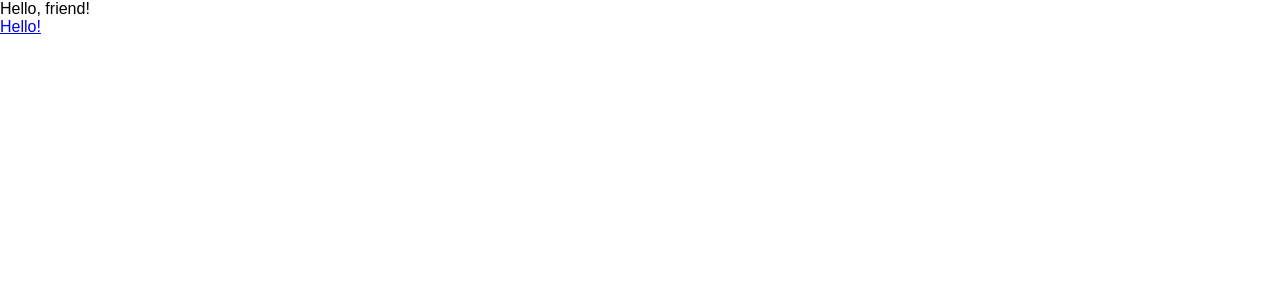
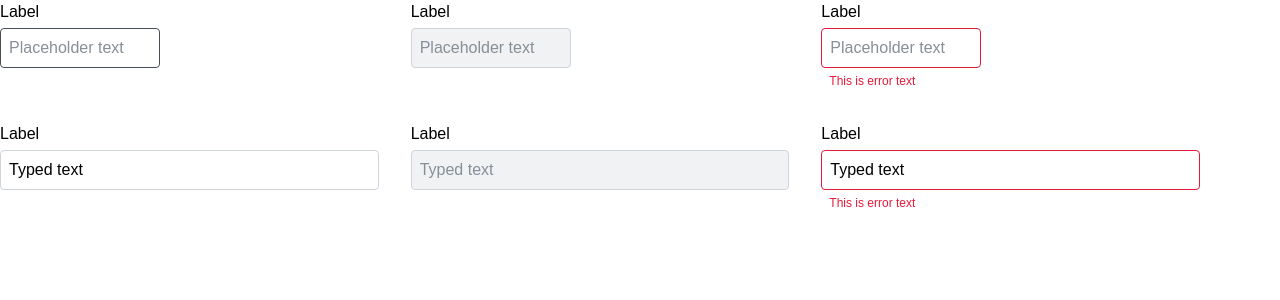
Before and after one commit to CodectiveOrg/recipes, a React (Vite) app: page / in a window 1280 px wide. Shown: the top 300 px of the page. Built offline with nearby package versions, Linux system fonts and the light colour scheme.

Commit message:
[REFACTOR] text input component

```diff
--- a/src/components/text-input/text-input.component.tsx
+++ b/src/components/text-input/text-input.component.tsx
@@ -1,4 +1,4 @@
-import { type ComponentPropsWithRef, type ReactNode, useId } from "react";
+import { type ComponentPropsWithRef, type ReactNode } from "react";
 
 import clsx from "clsx";
 
@@ -6,29 +6,31 @@ import styles from "./text-input.module.css";
 
 type Props = ComponentPropsWithRef<"input"> & {
   label: string;
-  size?: "default" | "large";
-  error?: boolean;
-  errorText?: string;
+  fullwidth?: boolean;
+  error?: boolean | string | null;
 };
 
 export default function TextInputComponent({
-  ref,
   label,
-  error = false,
-  errorText = "This is error text",
+  fullwidth = false,
+  error = null,
   className,
   ...otherProps
 }: Props): ReactNode {
-  const fallbackId = useId();
-  const id = otherProps.id || fallbackId;
-
-  const placeholder = otherProps.placeholder || " ";
-
   return (
-    <div className={clsx(styles.input, className)}>
-      <label htmlFor={id}>{label}</label>
-      <input id={id} ref={ref} placeholder={placeholder} {...otherProps} />
-      {error && <p>{errorText}</p>}
-    </div>
+    <label
+      className={clsx(
+        styles["text-input"],
+        fullwidth && styles.fullwidth,
+        error && styles.error,
+        className,
+      )}
+    >
+      <span className={styles.label}>{label}</span>
+      <input {...otherProps} />
+      {error && typeof error === "string" && (
+        <span className={styles.error}>{error}</span>
+      )}
+    </label>
   );
 }
--- a/src/components/text-input/text-input.module.css
+++ b/src/components/text-input/text-input.module.css
@@ -1,36 +1,27 @@
-.input {
+.text-input {
   display: grid;
-  gap: 0.5rem;
+  gap: 0.25rem;
+
+  inline-size: 10rem;
 
   font-size: 1rem;
   font-weight: 400;
+
+  line-height: 1.5;
 
   input {
     background-color: hsl(0deg 0% 100% / 100%);
 
     block-size: 2.5rem;
-    inline-size: 10rem;
+    inline-size: 100%;
 
     padding: 0.5rem;
 
     border: 1px solid hsl(210deg 14% 83% / 100%);
     border-radius: 0.25rem;
 
-    line-height: 1.5rem;
-
-    &.large {
-      inline-size: 16rem;
-    }
-
-    &.error {
-      border-color: hsl(350deg 80% 50% / 100%);
-    }
-
-    &:disabled {
-      background-color: hsl(210deg 17% 95% / 100%);
+    &::placeholder {
       color: hsl(210deg 7% 56% / 100%);
-
-      border-color: hsl(210deg 14% 83% / 100%);
     }
 
     &:hover {
@@ -41,12 +32,29 @@
       border: 2px solid hsl(0deg 0% 0% / 100%);
     }
 
-    + p {
-      color: hsl(350deg 80% 50% / 100%);
+    &:disabled {
+      background-color: hsl(210deg 17% 95% / 100%);
+      color: hsl(210deg 7% 56% / 100%);
 
-      padding-inline-start: 0.5rem;
+      border-color: hsl(210deg 14% 83% / 100%);
+    }
+  }
 
-      font-size: 0.75rem;
+  &.fullwidth {
+    inline-size: 100%;
+  }
+
+  .error {
+    color: hsl(350deg 80% 50% / 100%);
+
+    padding-inline-start: 0.5rem;
+
+    font-size: 0.75rem;
+  }
+
+  &.error {
+    input {
+      border-color: hsl(350deg 80% 50% / 100%);
     }
   }
 }
--- a/src/pages/home/home.module.css
+++ b/src/pages/home/home.module.css
@@ -0,0 +1,9 @@
+.home {
+  display: grid;
+  grid-template-columns: repeat(3, 1fr);
+  align-items: start;
+  justify-items: start;
+  gap: 2rem;
+
+  inline-size: calc(3 * 25rem);
+}
--- a/src/pages/home/home.page.tsx
+++ b/src/pages/home/home.page.tsx
@@ -1,15 +1,31 @@
-import type { ReactNode } from "react";
+import { type ReactNode } from "react";
 
-import { Link } from "react-router";
+import TextInputComponent from "@/components/text-input/text-input.component.tsx";
 
 import styles from "./home.module.css";
 
 export default function HomePage(): ReactNode {
   return (
     <div className={styles.home}>
-      Hello, friend!
-      <br />
-      <Link to="/hello">Hello!</Link>
+      <TextInputComponent label="Label" placeholder="Placeholder text" />
+      <TextInputComponent
+        label="Label"
+        placeholder="Placeholder text"
+        disabled
+      />
+      <TextInputComponent
+        label="Label"
+        placeholder="Placeholder text"
+        error="This is error text"
+      />
+      <TextInputComponent fullwidth label="Label" value="Typed text" />
+      <TextInputComponent fullwidth label="Label" value="Typed text" disabled />
+      <TextInputComponent
+        fullwidth
+        label="Label"
+        value="Typed text"
+        error="This is error text"
+      />
     </div>
   );
 }
```
